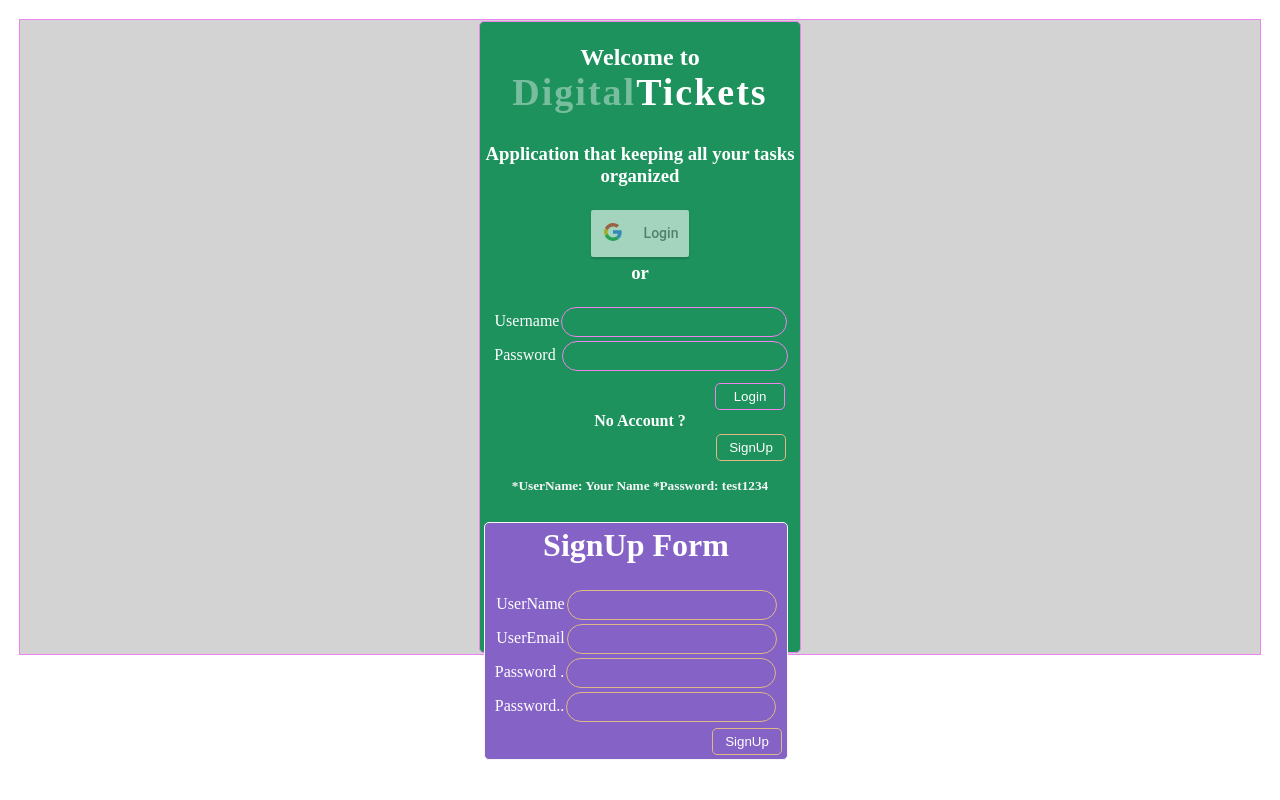
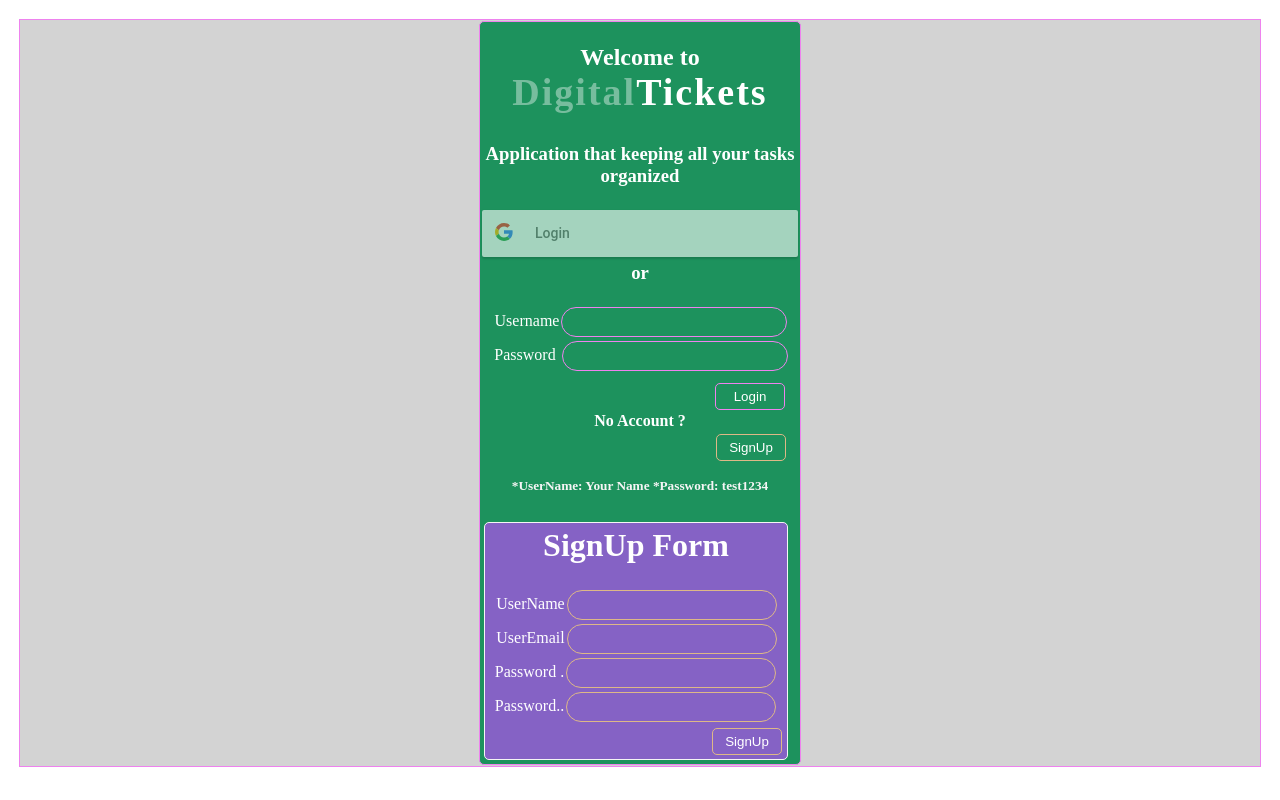
Before and after one commit to Roman123-game/Ticket_app, a React (Create React App) app: page / in a window 1280 px wide. Both pictures are taken after a click on the button "SignUp". Built offline with nearby package versions, Linux system fonts and the light colour scheme.

Commit message:
update GoogleLoginComp.css and SignUp.css

```diff
--- a/src/compon/Login/Google/GoogleLoginComp.css
+++ b/src/compon/Login/Google/GoogleLoginComp.css
@@ -1,4 +1,4 @@
 .googleLogin{
-  border-radius: 15px;
+  width: 100%
 
 }
--- a/src/compon/Login/SignUp/SignUp.css
+++ b/src/compon/Login/SignUp/SignUp.css
@@ -7,11 +7,12 @@
   text-align: center;
   align-items: center;
   padding: 2px;
-  position: fixed;
+  position:relative;
 }
 
 .titleSignUp {
   margin-top: 0px;
+  position: relative;
 }
 
 .signUpBtn {
```
